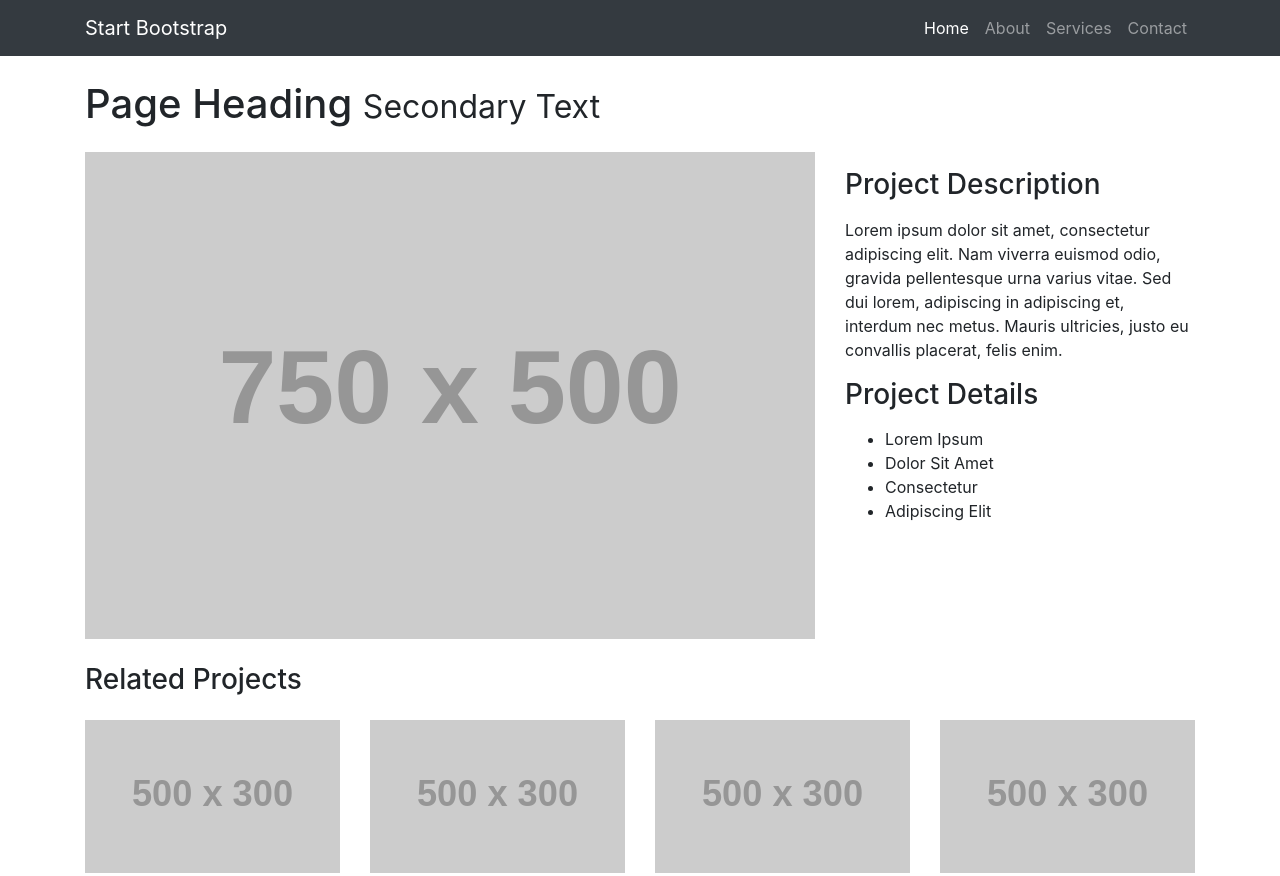
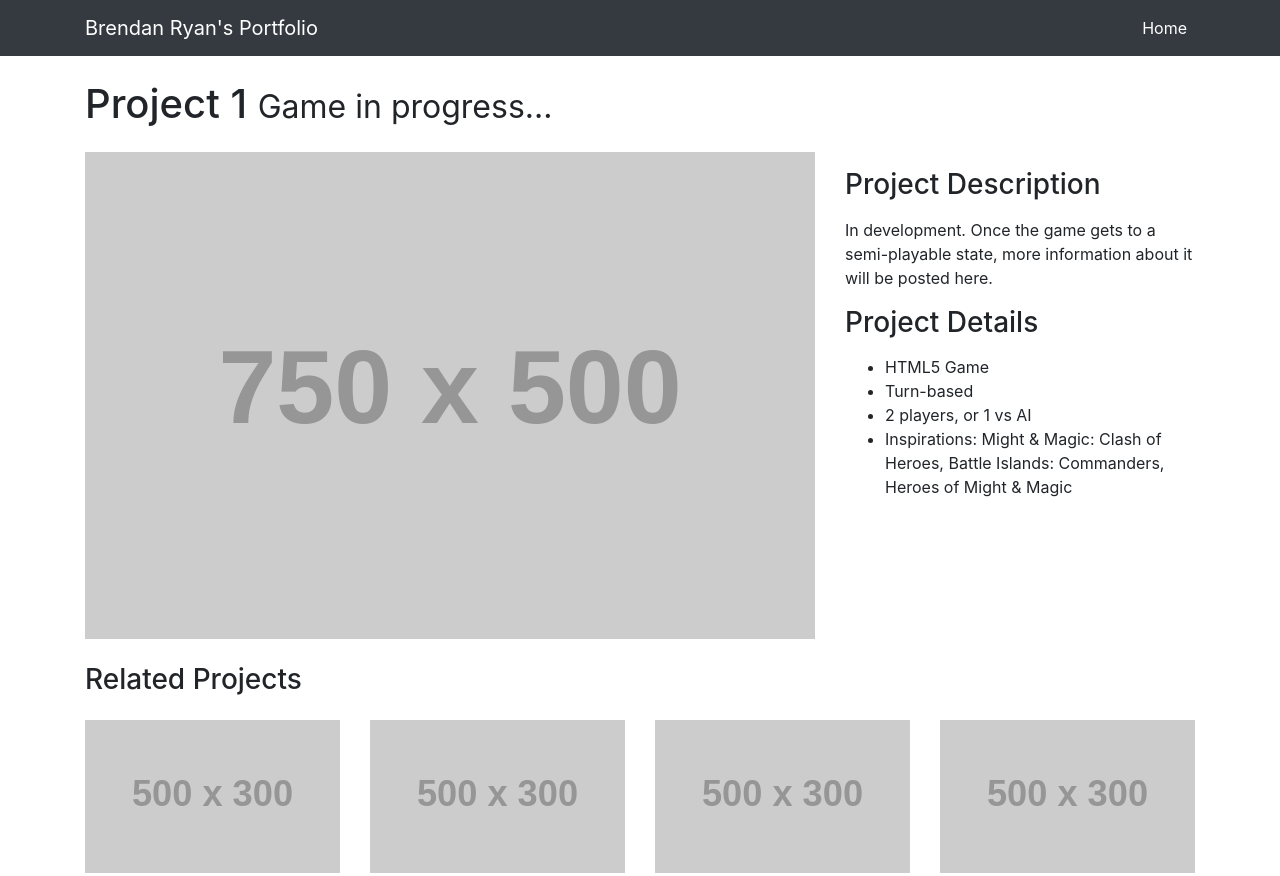
Before and after one commit to ryanb2/ryanb2.github.io, a website: page index.html in a window 1280 px wide. Shown: the top 876 px of the page. Drawn offline with Linux system fonts and the light colour scheme; placeholder pictures from the web are drawn by us.

Commit message:
adds simple content to homepage

```diff
--- /dev/null
+++ b/game.js
@@ -0,0 +1 @@
+// This is where the main game loop will be housed
--- a/index.html
+++ b/index.html
@@ -8,7 +8,7 @@
     <meta name="description" content="">
     <meta name="author" content="">
 
-    <title>Portfolio Item - Start Bootstrap Template</title>
+    <title>Brendan Ryan's Portfolio</title>
 
     <!-- Bootstrap core CSS -->
     <link href="vendor/bootstrap/css/bootstrap.min.css" rel="stylesheet">
@@ -23,7 +23,7 @@
     <!-- Navigation -->
     <nav class="navbar navbar-expand-lg navbar-dark bg-dark fixed-top">
       <div class="container">
-        <a class="navbar-brand" href="#">Start Bootstrap</a>
+        <a class="navbar-brand" href="#">Brendan Ryan's Portfolio</a>
         <button class="navbar-toggler" type="button" data-toggle="collapse" data-target="#navbarResponsive" aria-controls="navbarResponsive" aria-expanded="false" aria-label="Toggle navigation">
           <span class="navbar-toggler-icon"></span>
         </button>
@@ -34,15 +34,6 @@
                 <span class="sr-only">(current)</span>
               </a>
             </li>
-            <li class="nav-item">
-              <a class="nav-link" href="#">About</a>
-            </li>
-            <li class="nav-item">
-              <a class="nav-link" href="#">Services</a>
-            </li>
-            <li class="nav-item">
-              <a class="nav-link" href="#">Contact</a>
-            </li>
           </ul>
         </div>
       </div>
@@ -52,8 +43,8 @@
     <div class="container">
 
       <!-- Portfolio Item Heading -->
-      <h1 class="my-4">Page Heading
-        <small>Secondary Text</small>
+      <h1 class="my-4">Project 1
+        <small>Game in progress...</small>
       </h1>
 
       <!-- Portfolio Item Row -->
@@ -65,13 +56,13 @@
 
         <div class="col-md-4">
           <h3 class="my-3">Project Description</h3>
-          <p>Lorem ipsum dolor sit amet, consectetur adipiscing elit. Nam viverra euismod odio, gravida pellentesque urna varius vitae. Sed dui lorem, adipiscing in adipiscing et, interdum nec metus. Mauris ultricies, justo eu convallis placerat, felis enim.</p>
+          <p>In development. Once the game gets to a semi-playable state, more information about it will be posted here.</p>
           <h3 class="my-3">Project Details</h3>
           <ul>
-            <li>Lorem Ipsum</li>
-            <li>Dolor Sit Amet</li>
-            <li>Consectetur</li>
-            <li>Adipiscing Elit</li>
+            <li>HTML5 Game</li>
+            <li>Turn-based</li>
+            <li>2 players, or 1 vs AI</li>
+            <li>Inspirations: Might & Magic: Clash of Heroes, Battle Islands: Commanders, Heroes of Might & Magic</li>
           </ul>
         </div>
 
```
Also changed, not shown: constants.js (added).
